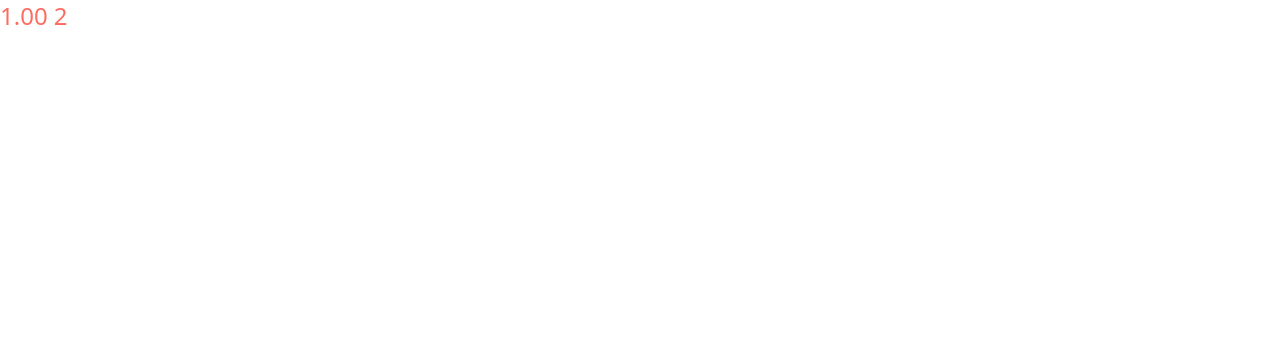
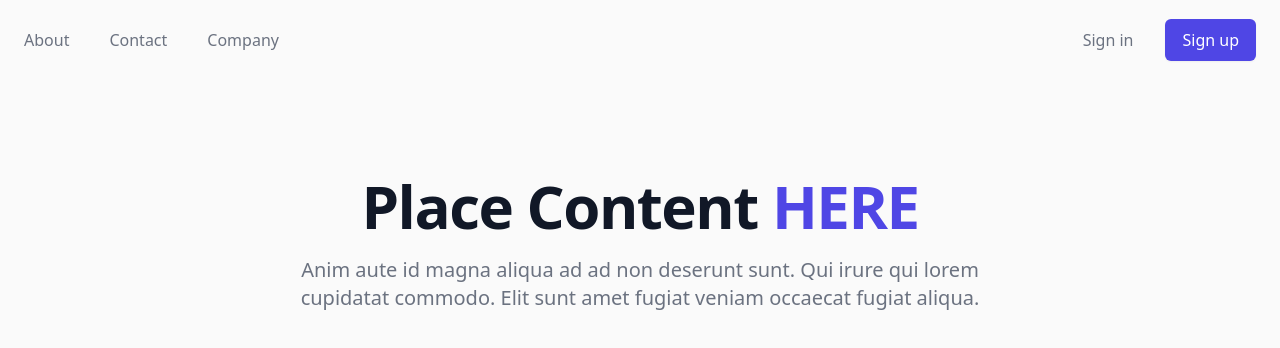
Before and after one commit to rin4ik/nuxt, a Nuxt app: page / in a window 1280 px wide. Shown: the top 348 px of the page. Built offline with nearby package versions, Linux system fonts and the light colour scheme.

Commit message:
clean up

```diff
--- a/assets/_variables.scss
+++ b/assets/_variables.scss
@@ -2,8 +2,9 @@ $setActive: #F05848;
 $darkRed: #51302D;
 $vineRed: #933941;
 $bronse: #FE6C61;
-
+$appBackground: #fafafa;
 :root {
+    --appBackground: #{$appBackground};
     --setActive: #{$setActive};
     --darkRed: #{$darkRed};
     --vineRed: #{$vineRed};
--- a/assets/app.scss
+++ b/assets/app.scss
@@ -1,5 +1,8 @@
 @import 'variables';
 
-body {
+html, body {
     box-sizing: border-box;
+    height: 100%;
+    width: 100%;
+    background: var(--appBackground);
 }
--- a/components/Tooling.vue
+++ /dev/null
@@ -1,10 +0,0 @@
-<script setup lang="ts">
-const count = ref(1)
-const double = computed(() => count.value * 2)
-</script>
-
-<template>
-  <!-- type checking and auto-completion enabled -->
-  {{ count.toFixed(2) }}
-  {{double}}
-</template>
--- a/pages/index.vue
+++ b/pages/index.vue
@@ -1,10 +1,104 @@
+<template>
+    <div class="relative overflow-hidden">
+        <div class="relative">
+            <Popover>
+                <div class="max-w-7xl mx-auto sm:px-6 py-5">
+                    <nav class="relative flex items-center justify-between sm:h-10 md:justify-center"
+                        aria-label="Global">
+                        <div class="flex items-center flex-1 md:absolute md:inset-y-0 md:left-0">
+                            <div class="flex items-center justify-between w-full md:w-auto mr-5">
+                                <a href="#">
+                                    <span class="sr-only">Logo</span>
+                                </a>
+                                <div class="-mr-2 flex items-center md:hidden">
+                                    <PopoverButton
+                                        class="bg-gray-50 rounded-md p-2 inline-flex items-center justify-center text-gray-400 hover:text-gray-500 hover:bg-gray-100 focus:outline-none focus:ring-2 focus:ring-inset focus:ring-indigo-500">
+                                        <span class="sr-only">Open main menu</span>
+                                        <MenuIcon class="h-6 w-6" aria-hidden="true" />
+                                    </PopoverButton>
+                                </div>
+                            </div>
+                        </div>
+                        <div class="hidden md:flex md:space-x-10">
+                            <a v-for="item in navigation" :key="item.name" :href="item.href"
+                                class="font-medium text-gray-500 hover:text-gray-900">{{ item.name }}</a>
+                        </div>
+                        <div class="hidden md:flex items-center justify-end md:flex-1 lg:w-0">
+                            <a href="#"
+                                class="whitespace-nowrap text-base font-medium text-gray-500 hover:text-gray-900"> Sign
+                                in </a>
+                            <a href="#"
+                                class="ml-8 whitespace-nowrap inline-flex items-center justify-center px-4 py-2 border border-transparent rounded-md shadow-sm text-base font-medium text-white bg-indigo-600 hover:bg-indigo-700">
+                                Sign up </a>
+                        </div>
+                    </nav>
+                </div>
+
+                <transition enter-active-class="duration-150 ease-out" enter-from-class="opacity-0 scale-95"
+                    enter-to-class="opacity-100 scale-100" leave-active-class="duration-100 ease-in"
+                    leave-from-class="opacity-100 scale-100" leave-to-class="opacity-0 scale-95">
+                    <PopoverPanel focus
+                        class="absolute z-10 top-0 inset-x-0 p-2 transition transform origin-top-right md:hidden">
+                        <div class="rounded-lg shadow-md bg-white ring-1 ring-black ring-opacity-5 overflow-hidden">
+                            <div class="px-5 pt-4 flex items-center justify-between">
+                                <div>
+                                    <!-- place logo here -->
+                                </div>
+                                <div class="-mr-2">
+                                    <PopoverButton
+                                        class="bg-white rounded-md p-2 inline-flex items-center justify-center text-gray-400 hover:text-gray-500 hover:bg-gray-100 focus:outline-none focus:ring-2 focus:ring-inset focus:ring-indigo-500">
+                                        <span class="sr-only">Close menu</span>
+                                        <XIcon class="h-6 w-6" aria-hidden="true" />
+                                    </PopoverButton>
+                                </div>
+                            </div>
+                            <div class="px-2 pt-2 pb-3">
+                                <a v-for="item in navigation" :key="item.name" :href="item.href"
+                                    class="block px-3 py-2 rounded-md text-base font-medium text-gray-700 hover:text-gray-900 hover:bg-gray-50">
+                                    {{ item.name }}
+                                </a>
+                            </div>
+                            <a href="#"
+                                class="block w-full px-5 py-3 text-center font-medium text-indigo-600 bg-gray-50 hover:bg-gray-100">
+                                Log in </a>
+                        </div>
+                    </PopoverPanel>
+                </transition>
+            </Popover>
+
+            <main class="mt-16 mx-auto max-w-7xl px-4 sm:mt-24">
+                <div class="text-center">
+                    <h1 class="text-4xl tracking-tight font-extrabold text-gray-900 sm:text-5xl md:text-6xl">
+                        <span class="block xl:inline">Place Content</span>
+                        {{ ' ' }}
+                        <span class="block text-indigo-600 xl:inline">HERE</span>
+                    </h1>
+                    <p class="mt-3 max-w-md mx-auto text-base text-gray-500 sm:text-lg md:mt-5 md:text-xl md:max-w-3xl">
+                        Anim aute id magna aliqua ad ad non deserunt sunt. Qui irure qui lorem cupidatat commodo. Elit
+                        sunt amet fugiat veniam occaecat fugiat aliqua.</p>
+                </div>
+            </main>
+        </div>
+    </div>
+</template>
+
+
 <script lang="ts">
-import { defineComponent } from 'vue'
+import { Popover, PopoverButton, PopoverPanel } from '@headlessui/vue'
+import { MenuIcon, XIcon } from '@heroicons/vue/outline'
+
+const navigation = [
+    { name: 'About', href: '#' },
+    { name: 'Contact', href: '#' },
+    { name: 'Company', href: '#' },
+]
 export default defineComponent({
-    data() {
-        return {
-            count: 1
-        };
+    components: {
+        Popover,
+        PopoverButton,
+        PopoverPanel,
+        MenuIcon,
+        XIcon,
     },
     head() {
         return {
@@ -17,11 +111,10 @@ export default defineComponent({
             ]
         };
     },
+    setup() {
+        return {
+            navigation,
+        }
+    },
 })
 </script>
-
-<template>
-    <div style="color: var(--bronse)" class="text-2xl">
-        <tooling />
-    </div>
-</template>
```
Also changed, not shown: 1 other file (tests, documents, lock files or other folders).
